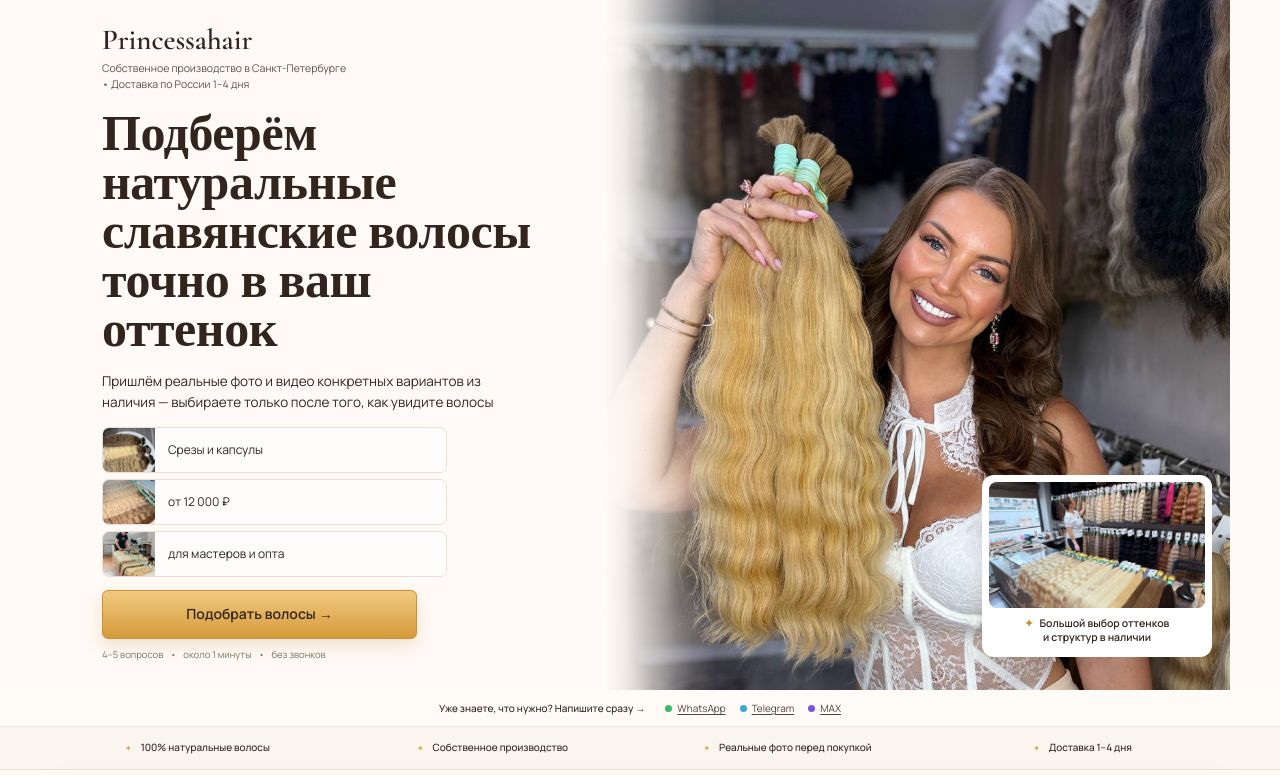
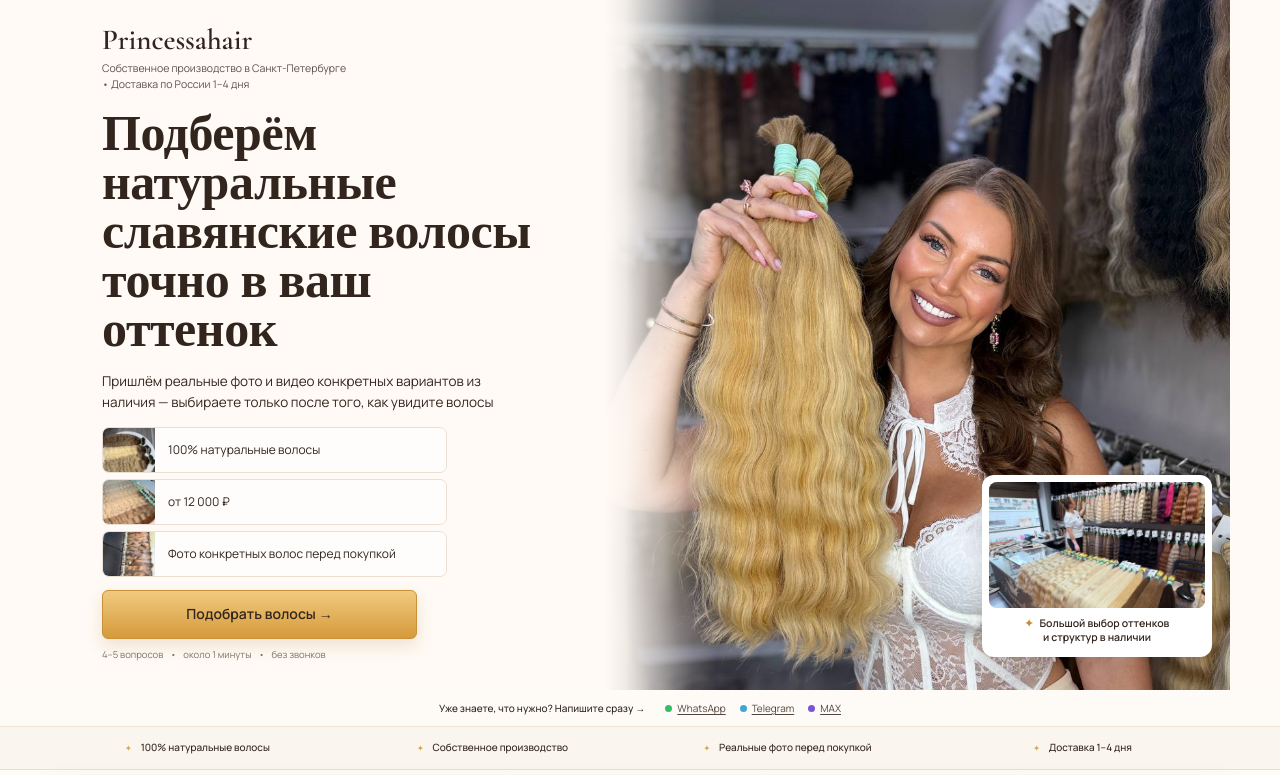
Before and after one commit to helledpro/princessahair, a React (Vite) app: page / in a window 1280 px wide. Shown: the top 775 px of the page. Built offline with nearby package versions, Linux system fonts and the light colour scheme.

Commit message:
Update hero benefit cards for B2C conversion

```diff
--- a/src/components/Hero.tsx
+++ b/src/components/Hero.tsx
@@ -1,9 +1,9 @@
 import {Button,MessengerLinks,Placeholder} from './Common';
 
 const facts=[
-  ['assortment-01.jpg','Срезы и капсулы'],
+  ['assortment-01.jpg','100% натуральные волосы'],
   ['assortment-02.jpg','от 12 000 ₽'],
-  ['b2b-01.jpg','для мастеров и опта']
+  ['hero-hair-selection.jpg','Фото конкретных волос перед покупкой']
 ];
 
 export function Hero(){
```
